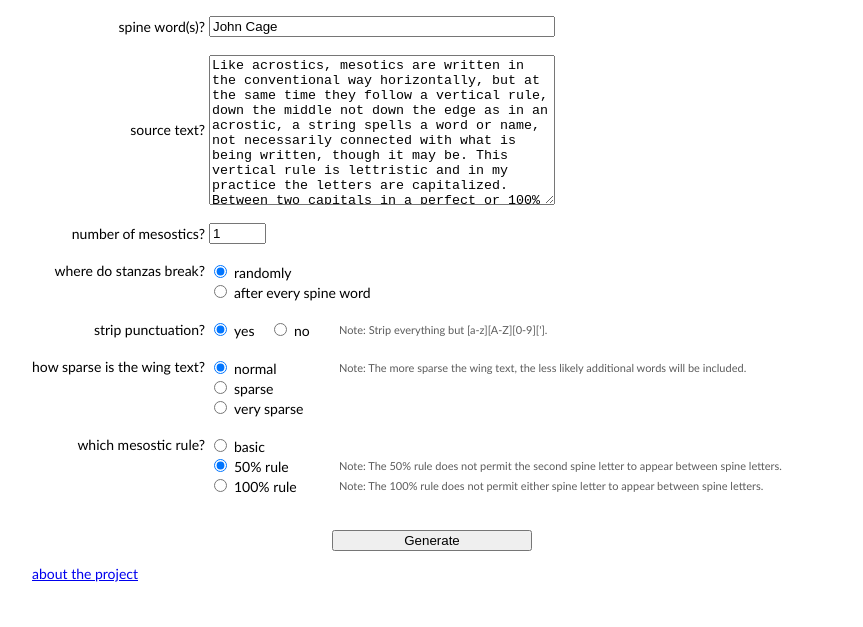
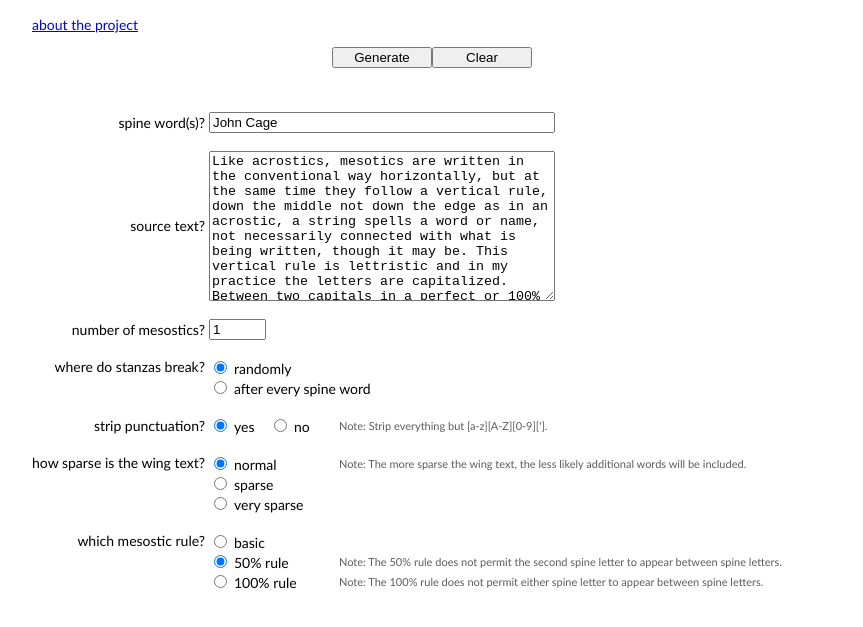
Before and after one commit to sas-irad/mesostic, a plain HTML site: page web/index.html in a window 1280 px wide. Shown: the part 153-780 px from the top of the page, without its empty margins (208-1071 px from the left). Drawn offline with Linux system fonts and the light colour scheme.

Commit message:
fixed bug when parsing failed and added message / moved generate button to the top

```diff
--- a/web/css/main.css
+++ b/web/css/main.css
@@ -29,9 +29,20 @@
 
 .generatebutton {
         max-width: 200px;
-        width: 100%;
+        width: 50%;
+        float: left;
 }
 
+.clearbutton {
+        max-width: 200px;
+        width: 50%;
+}
+
+.warning {
+
+    color: red;
+    font-decoration: italic;
+}
 .textfont {
 	font-family:"Gill Sans", "Gill Sans MT", "Myriad Pro", "DejaVu Sans Condensed", Helvetica, Arial, sans-serif;
 	font-weight:normal;
--- a/web/index.html
+++ b/web/index.html
@@ -16,6 +16,14 @@
     </head>
     <body>
         <h1 class="titlefont"><img class="image-header" src="images/john_cage.jpg" alt=""/></h1>
+    <p class="textfont"><a href="about.html">about the project</a><br>
+    <div class="generatebuttonholder">
+        <button class="generatebutton" onclick="doParse();">Generate</button>
+        <button class="clearbutton" onclick="document.getElementById('mesostic_content').innerHTML = '';">Clear</button>
+    </div>
+    </p>
+    <pre id="mesostic_content">
+    </pre>
     <form id="mesosticForm">
     <table border="0" cellspacing="0" cellpadding="0">
           <tbody>
@@ -168,13 +176,6 @@
           </tbody>
     </table>
     </form>
-<div class="generatebuttonholder">
-    <button class="generatebutton" onclick="doParse();">Generate</button>
-</div>
-<p class="textfont"><a href="about.html">about the project</a><br>
-</p>
-<pre id="mesostic_content">
-</pre>
 
     </body>
     <script type="text/javascript">
@@ -204,7 +205,14 @@
                 wingTextSparsity: getRadioVal('sparse_wing_text')
             };
             var result = mesostic.parse(spineWords, sourceText, options);
-            document.getElementById('mesostic_content').innerHTML = mesostic.formatText(result, spineWords, options);
+            var text = mesostic.formatText(result, spineWords, options);
+            if(result.parsed) {
+                document.getElementById('mesostic_content').innerHTML = text;
+            }
+            else {
+                document.getElementById('mesostic_content').innerHTML = '<span class="warning">Unable to find match for complete spine word(s) in source text with the current settings</span> <br>' + text;
+            }
+
             return result;
         }
     </script>
--- a/web/js/mesostic.js
+++ b/web/js/mesostic.js
@@ -414,7 +414,12 @@
         var resultObject = {parsed: parsing.parsed};
 
         //create and return ResultObject
-        resultObject.lines = createLines(parsing.spineArray, sourceArray, options);
+        if(parsing.spineArray.length > 0) {
+            resultObject.lines = createLines(parsing.spineArray, sourceArray, options);
+        }
+        else {
+            resultObject.lines = new Array();
+        }
         return resultObject;
 
     };
```
